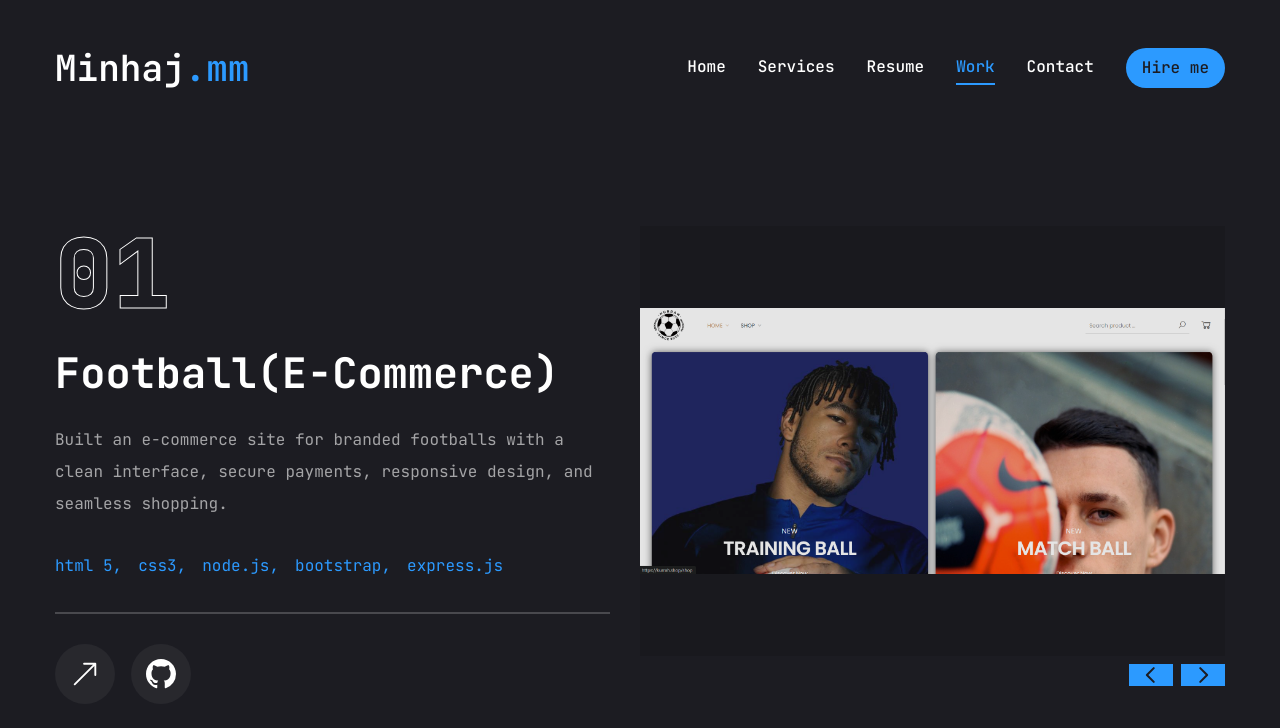
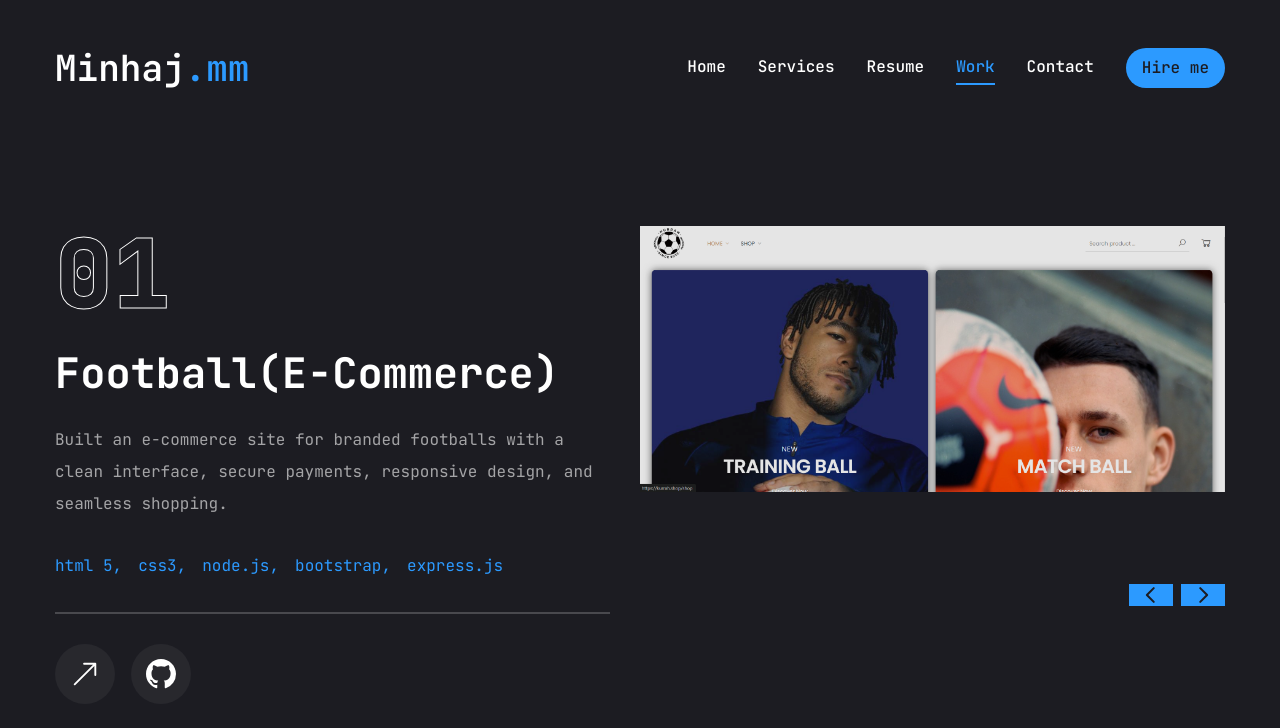
Before and after one commit to Minhaj99466/Minhaj-portfolio-2.0, a Next.js app: page /work in a window 1280 px wide. Shown: the top 728 px of the page. Built offline with nearby package versions, Linux system fonts and the light colour scheme.

Commit message:
image size change

```diff
--- a/app/work/page.jsx
+++ b/app/work/page.jsx
@@ -123,15 +123,15 @@ const WorkPage = () => {
             className="xl:h-[460px] mb-12 xl:mb-0">
               {work.map((item,index)=>(
                 <SwiperSlide className="w-full" key={index}>
-                  <div className="h-[170px] md:h-[180px] xl:h-[430px] relative group flex justify-center items-center bg-pink-50/0">
+                  <div className=" relative group flex justify-center items-center bg-pink-50/0">
                   <div className="absolute top-0 bottom-0 w-full h-full bg-black/10 z-10 "></div>
                   <div className="relative w-full h-full">
-                    <Image fill  src={item.image} alt="work-image" className="object-contain xl:object-contain"/>
+                    <Image  loading="lazy"  height={340} width={960}  src={item.image} alt="work-image" className="object-fill"/>
                   </div>
                   </div>
                 </SwiperSlide>
               ))}
-              <WorkSliderBtns containerStyles="flex gap-2 absolute right-0 bottom-[calc(50%_-_22px)] xl:bottom-0 z-20 w-full justify-between xl:w-max xl:justify-none" btnStyles="bg-accent hover:bg-accent-hover text-primary text-[22px] w-[44px] h-44px] flex justify-center items-center transition-all"/>
+              <WorkSliderBtns containerStyles="flex gap-2 absolute right-0 bottom-[calc(50%_-_22px)] xl:bottom-20 z-20 w-full justify-between xl:w-max xl:justify-none" btnStyles="bg-accent hover:bg-accent-hover text-primary text-[22px] w-[44px] h-44px] flex justify-center items-center transition-all"/>
             </Swiper>
           </div>
         </div>
```
